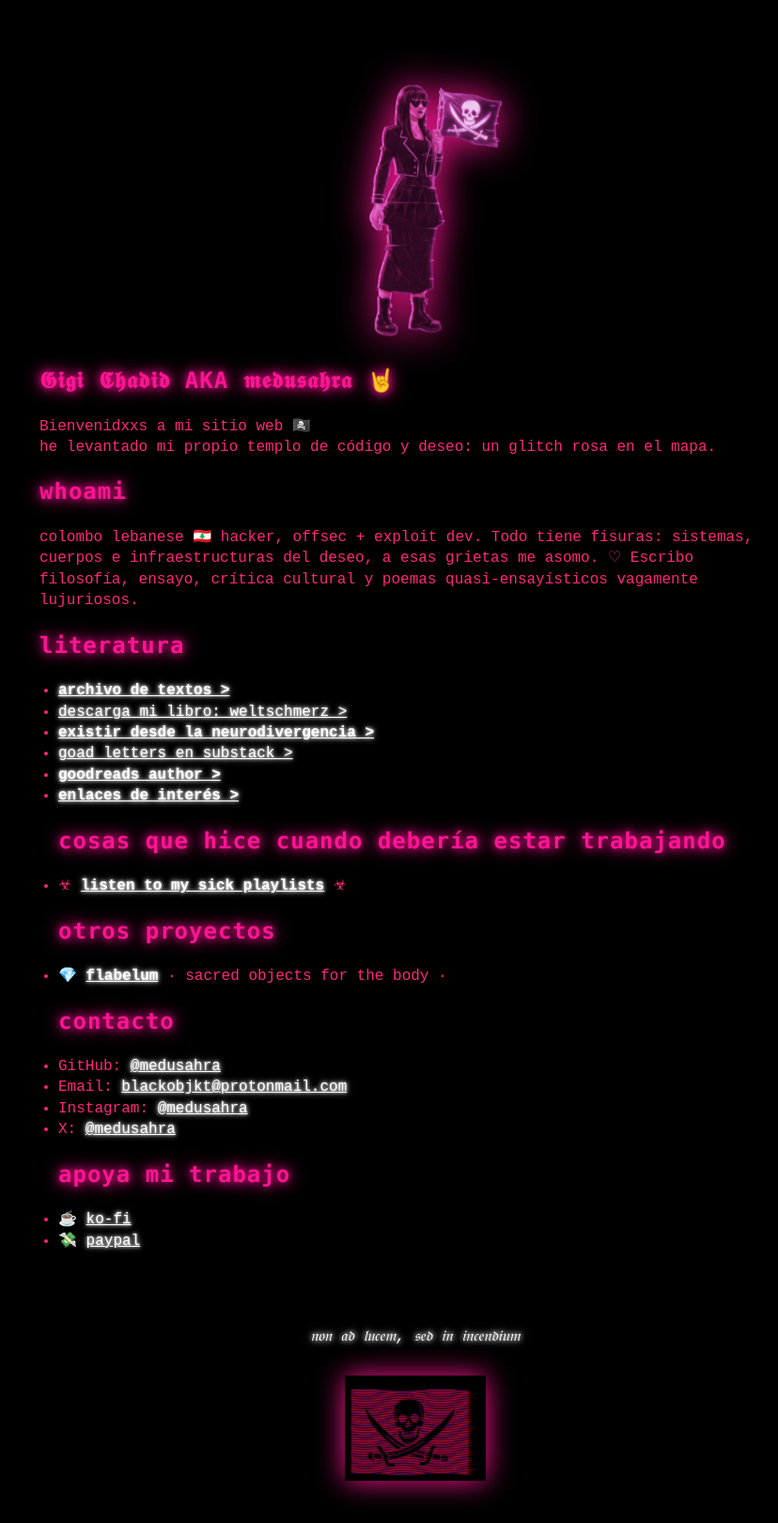
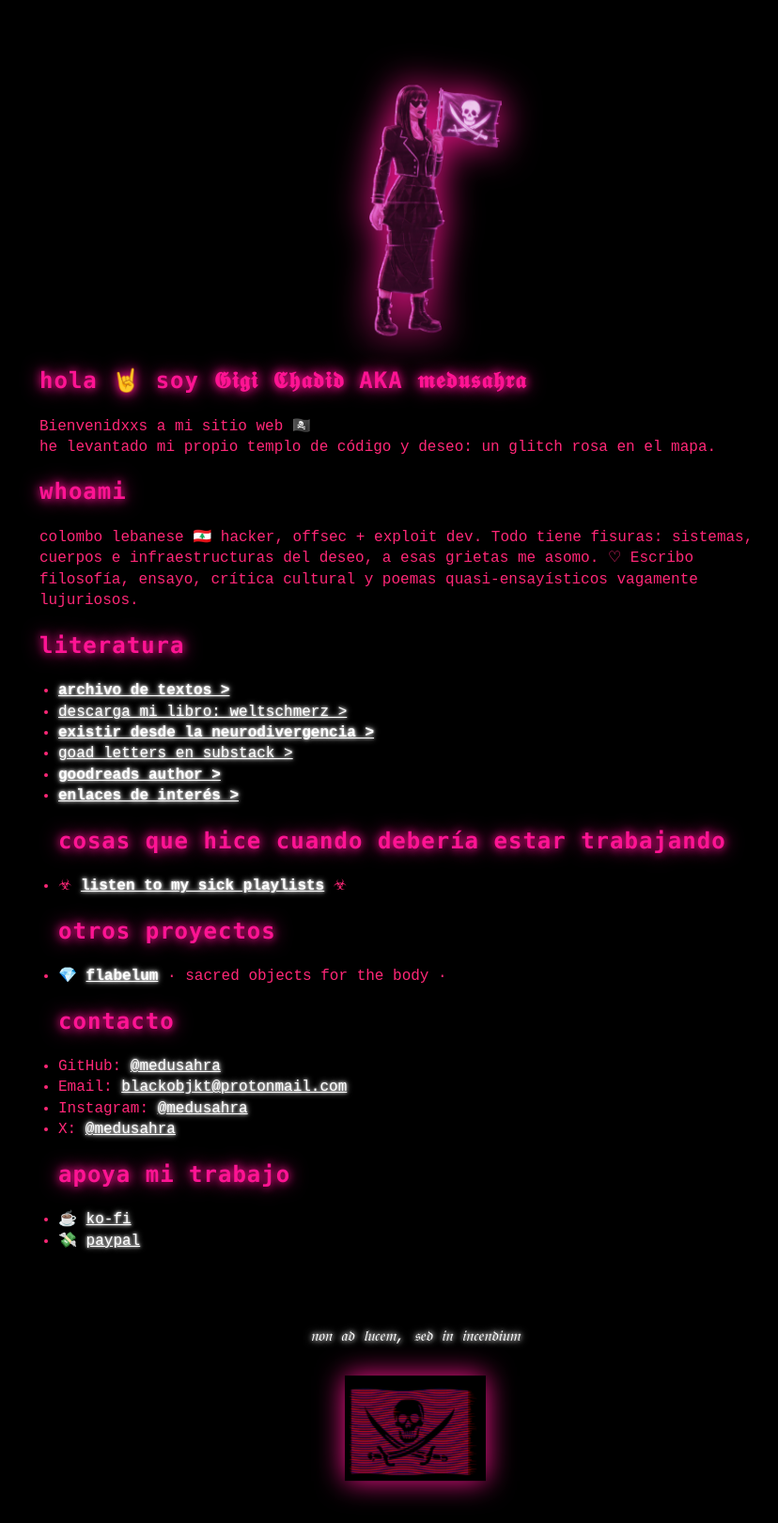
Before and after one commit to medusahra/medusahra.github.io, a Jekyll site: the page built from index.md, in a window 1280 px wide. Shown: the whole page at 94% size, without its empty margins (198-1026 px from the left). Built offline with Jekyll 4.4.1, drawn with Linux system fonts in a browser that asks for light colours.

Commit message:
Update index.md

```diff
--- a/index.md
+++ b/index.md
@@ -3,7 +3,7 @@ layout: home
 ---
 <img src="/assets/logo-small.png" alt="Logo" style="max-width: 200px; display: block; margin: 80px auto 20px; filter: drop-shadow(0 0 20px #ff1493);">
 
-# 𝕲𝖎𝖌𝖎 𝕮𝖍𝖆𝖉𝖎𝖉 AKA 𝖒𝖊𝖉𝖚𝖘𝖆𝖍𝖗𝖆 🤘
+# hola 🤘 soy 𝕲𝖎𝖌𝖎 𝕮𝖍𝖆𝖉𝖎𝖉 AKA 𝖒𝖊𝖉𝖚𝖘𝖆𝖍𝖗𝖆
 
 Bienvenidxxs a mi sitio web 🏴‍☠️
 
```
